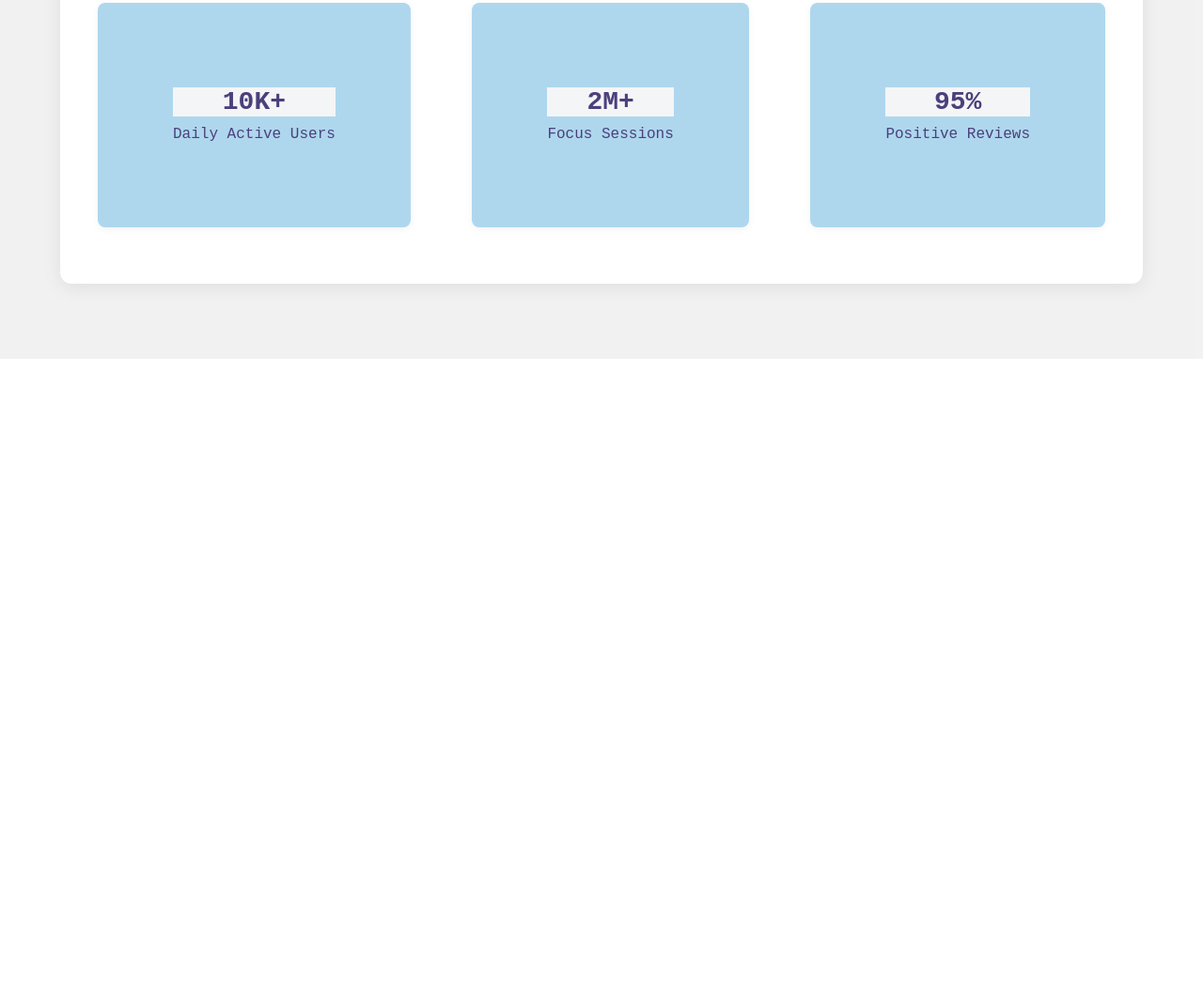
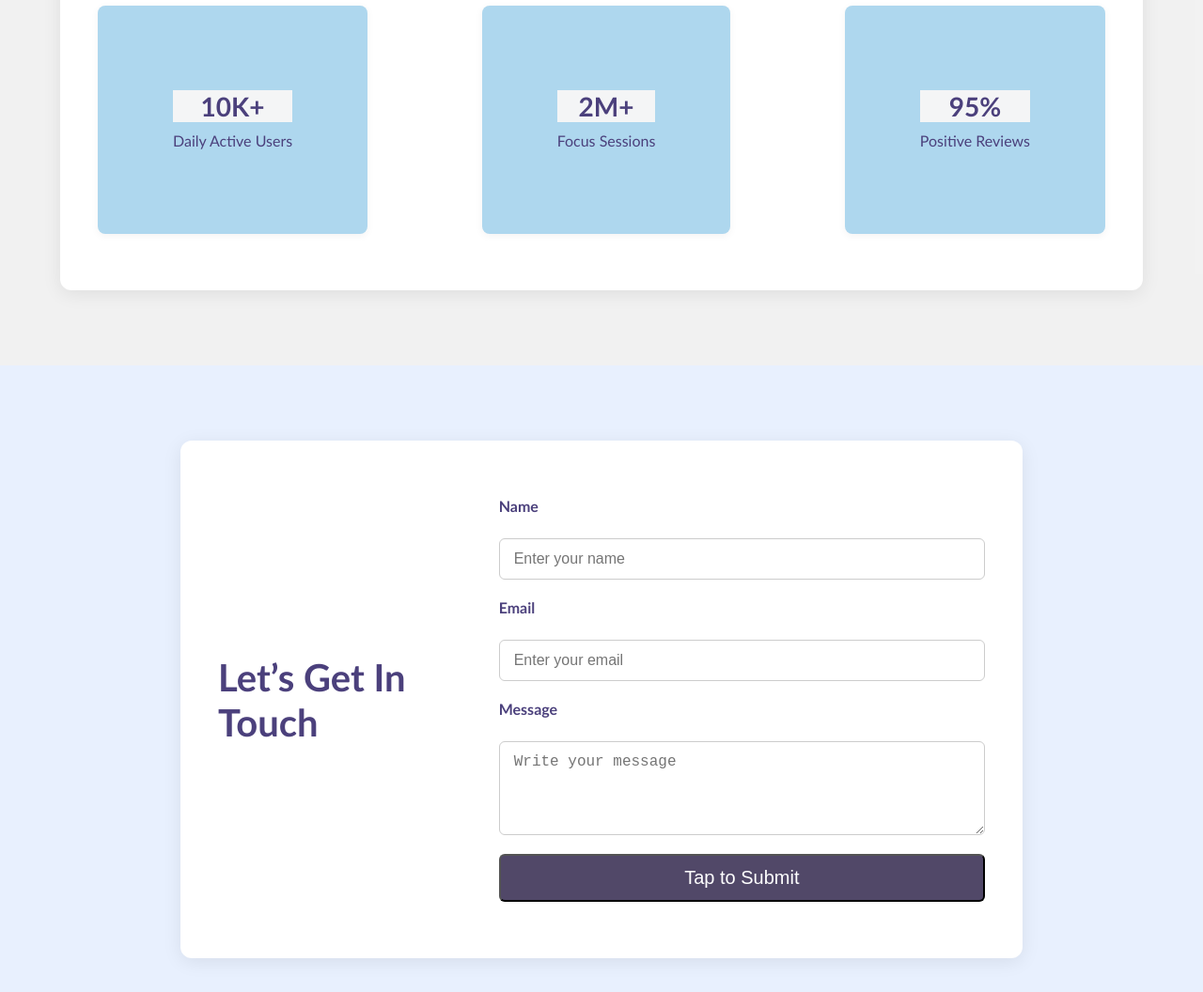
Before and after one commit to Bushra073/assignment, a plain HTML site: page index.html in a window 1280 px wide. Shown: the part 1741-2797 px from the top of the page at 94% size. Before the commit the page ends 2123 px from the top, so only its background shows below. Drawn offline with Linux system fonts and the light colour scheme.

Commit message:
added form and footer

```diff
--- a/index.html
+++ b/index.html
@@ -15,7 +15,7 @@
 
     <!-- Banner Section -->
     <section class="banner">
-        <h1>Welcome to My Portfolio</h1>
+        <h1>Welcome Aboard for Unlimited UI Template for Webflow Agencies </h1>
         <button class="focus-btn">Stay Focused</button>
     </section>
     <!-- Action Section -->
@@ -54,7 +54,45 @@
     </div>
 </div>
 </section>
+<!-- Get in Touch Section -->
+<section class="contact-section">
+    <div class="contact-container">
+        <!-- Left Side -->
+        <div class="contact-left">
+            <h2>Let’s Get In Touch</h2>
+        </div>
 
+        <!-- Right Side -->
+        <div class="contact-right">
+            <form class="contact-form">
+                <label for="name">Name</label>
+                <input type="text" id="name" placeholder="Enter your name">
 
+                <label for="email">Email</label>
+                <input type="email" id="email" placeholder="Enter your email">
+
+                <label for="message">Message</label>
+                <textarea id="message" placeholder="Write your message"></textarea>
+
+                <button type="submit" class="contact-btn">Tap to Submit</button>
+            </form>
+        </div>
+    </div>
+</section>
 </body>
+<footer>
+    <!-- Footer Section -->
+<footer class="footer">
+    <h2 class="footer-logo">LoGo</h2>
+    <p class="footer-subtitle">Building clean and simple web experiences.</p>
+    <div class="footer-links">
+        <a href="#">Home</a>
+        <a href="#">About</a>
+        <a href="#">How it Works</a>
+        <a href="#">Services</a>
+        <a href="#">Contact</a>
+    </div>
+</footer>
+
+</footer>
 </html>
--- a/styles.css
+++ b/styles.css
@@ -1,3 +1,127 @@
+/* Footer */
+.footer {
+    background-color: #222;
+    color: #fff;
+    padding: 60px 20px;
+    text-align: center;
+}
+
+/* Large Logo */
+.footer-logo {
+    font-size: 36px;
+    margin-bottom: 10px;
+    font-weight: bold;
+}
+
+/* Subtitle */
+.footer-subtitle {
+    font-size: 16px;
+    margin-bottom: 30px;
+    color: #ccc;
+}
+
+/* Footer Links */
+.footer-links {
+    display: flex;
+    justify-content: center;
+    flex-wrap: wrap;
+    gap: 30px;
+}
+
+.footer-links a {
+    color: #fff;
+    text-decoration: none;
+    font-size: 16px;
+    transition: color 0.3s ease;
+}
+
+.footer-links a:hover {
+    color: #007BFF;
+}
+
+
+
+
+
+
+.contact-section {
+    background-color: #e8f0fe;
+    padding: 80px 0;
+    display: flex;
+    justify-content: center;
+}
+
+
+.contact-container {
+    background: white;
+    width: 70%;
+ max-width: 1140px;
+    padding: 60px 40px;
+    border-radius: 12px;
+    box-shadow: 0 4px 20px rgba(0, 0, 0, 0.08);
+   display: flex;
+    flex-wrap: wrap;
+    gap: 40px;
+}
+.contact-left {
+    flex: 1;
+    display: flex;
+    align-items: center;
+}
+
+.contact-left h2 {
+    font-size: 40px;
+    color:#4b407c;
+}
+.contact-right {
+    flex: 2;
+}
+
+.contact-form {
+    display: flex;
+    flex-direction: column;
+    gap: 20px;
+}
+.contact-form label {
+    font-weight: bold;
+    margin-bottom: 5px;
+    color: #4b407c;
+}
+
+.contact-form input,
+.contact-form textarea {
+    padding: 12px 15px;
+    border: 1px solid #ccc;
+    border-radius: 6px;
+    font-size: 16px;
+    width: 100%;
+    resize: vertical;
+}
+
+
+.contact-form textarea {
+    min-height: 100px;
+}
+.contact-btn {
+    padding: 12px 25px;
+    font-size: 20px;
+    background-color: rgb(81, 72, 104);
+    color: white;
+    border-radius: 6px;
+    transition: all 0.3s ease;
+}
+
+.contact-btn:hover {
+    background-color: #3feed1;
+    transform: scale(1.2);
+}
+
+
+
+
+
+
+
 
 .users-section {
     background-color: #f0f0f0e3;
@@ -33,25 +157,21 @@
 
 .user-box {
     background: #aed7ee;
-
     padding: 90px 80px;
     border-radius: 8px;
     box-shadow: 0 2px 8px rgba(0,0,0,0.05);
     transition: transform 0.3s ease;
 }
-
 .user-box h3 {
     font-size: 28px;
     color: #4b407c;
     margin-bottom: 10px;
     background-color: #f4f5f6;
 }
-
 .user-box p {
     font-size: 16px;
     color:#4b407c;
 }
-
 .user-box:hover {
     transform: translateY(-5px);
 }
@@ -67,9 +187,8 @@
 
 body, html {
     height: 100%;
-    font-family:monospace;
+    font-family:'Gill Sans', 'Gill Sans MT', Calibri, 'Trebuchet MS', sans-serif;
 }
-
 
 .navbar {
     display: flex;
@@ -81,12 +200,10 @@ body, html {
     background-position: center;
     color: rgb(49, 106, 144);
 }
-
 .logo {
     font-size: 30px;
     font-weight: bold;
 }
-
 .signup-btn {
     padding: 10px 20px;
     font-size: 20px;
@@ -96,7 +213,6 @@ body, html {
     border-radius: 10px;
     cursor: pointer;
 }
-
 
 .banner {
     height: 80vh;
@@ -134,7 +250,6 @@ body, html {
     background-color: #f4f4f4;
     height: 100vh;
 
-
 .action-container {
     display: flex;
     justify-content: center;
@@ -148,11 +263,11 @@ body, html {
     padding-left: 20px;
 }
 
-
 .action-left {
     flex: 1;
     padding-right: 20px;
 }
+
 
 .action-left h2 {
     font-size: 36px;
@@ -160,13 +275,11 @@ body, html {
     margin-bottom: 20px;
 
 }
-
 .action-left p {
     font-size: 18px;
     margin-bottom: 30px;
     color: #555;
 }
-
 .live-btn {
     padding: 12px 25px;
     font-size: 20px;
@@ -182,8 +295,6 @@ body, html {
 
 }
 
-
-
 .action-right {
 
     display: flex;
@@ -197,5 +308,5 @@ body, html {
     max-width: 450px;
     height: auto;
     border-radius: 10px;
-    box-shadow: 0px 4px 20px rgba(0, 0, 0, 0.1);
+      box-shadow: 0px 4px 20px rgba(0, 0, 0, 0.1);
 }
```
